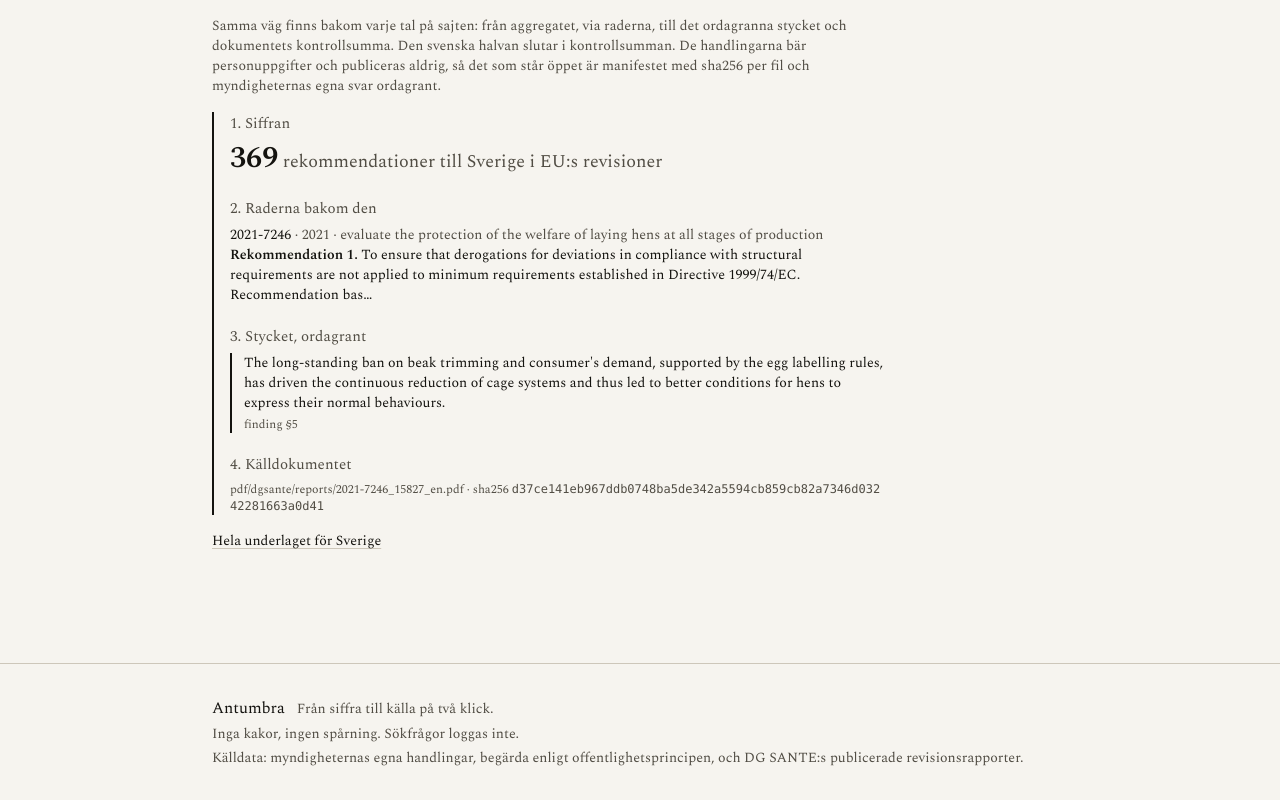
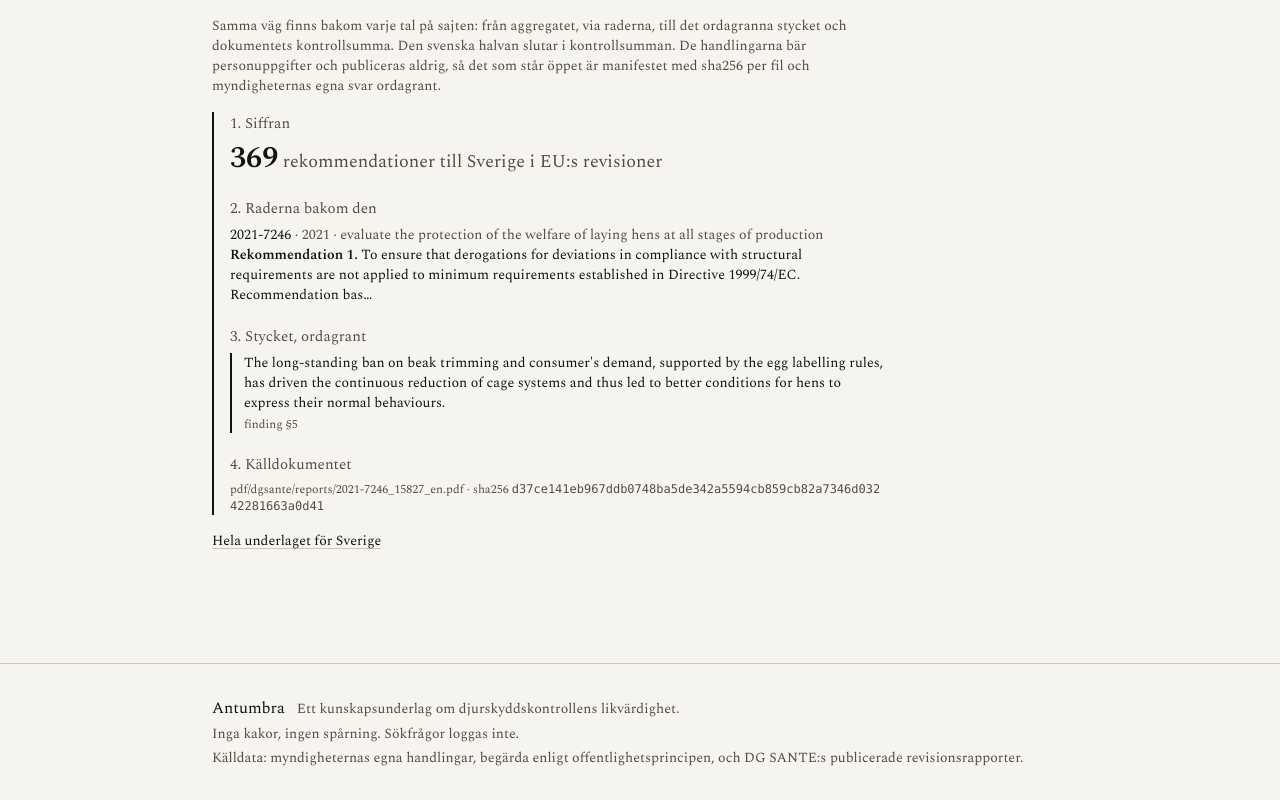
Before and after one commit to MartinBlomqvistDev/antumbra, a Next.js app in the folder web/: page / in a window 1280 px wide. Shown: the part 1196-1996 px from the top of the page. Built offline with nearby package versions, Linux system fonts and the light colour scheme; a web font is replaced by a local one.

Commit message:
fix: drop the log table's width floor, and replace a tagline the Swedish layer cannot keep

```diff
--- a/web/components/event-log.tsx
+++ b/web/components/event-log.tsx
@@ -5,7 +5,13 @@ import type { Copy } from "@/content/types";
 import type { LogRow } from "@/lib/log";
 
 /**
- * The protocol log as a filterable table. The full table is what the
+ * The protocol log as a filterable table. It carries no minimum width: the
+ * note column is prose, and a floor of 56rem inside a 56rem column with its
+ * own gutters put a horizontal scrollbar under the table and clipped the
+ * notes on an ordinary laptop. The short columns hold their line; the note
+ * wraps.
+ *
+ * The full table is what the
  * server renders, so without JavaScript every row is simply visible and
  * only the filter control is inert.
  */
@@ -39,7 +45,7 @@ export function EventLog({
         </select>
       </label>
       <div className="overflow-x-auto">
-        <table className="w-full min-w-[56rem] border-collapse text-sm">
+        <table className="w-full border-collapse text-sm">
           <thead>
             <tr className="border-b-2 border-ink text-left tablehead">
               <th scope="col" className="py-2 pr-3">
@@ -74,7 +80,9 @@ export function EventLog({
                 <td className="py-2 pr-3 whitespace-nowrap tabular-nums">
                   {row.datum}
                 </td>
-                <td className="py-2 pr-3 tabular-nums">{row.klockslag}</td>
+                <td className="py-2 pr-3 whitespace-nowrap tabular-nums">
+                  {row.klockslag}
+                </td>
                 <td className="py-2 pr-3">{row.kanal}</td>
                 <td className="py-2 pr-3">{row.myndighet}</td>
                 <td className="py-2 pr-3">{row.begaran}</td>
--- a/web/content/en.ts
+++ b/web/content/en.ts
@@ -5,7 +5,8 @@ export const en: Copy = {
   locale: "en",
   site: {
     name: "Antumbra",
-    tagline: "From figure to source in two clicks.",
+    tagline:
+      "An evidence base on the equivalence of animal welfare supervision.",
     description:
       "A measurement of Swedish animal welfare supervision, with the " +
       "EU's audits of member state control systems as its baseline. " +
--- a/web/content/sv.ts
+++ b/web/content/sv.ts
@@ -68,7 +68,7 @@ export const sv: Copy = {
   locale: "sv",
   site: {
     name: "Antumbra",
-    tagline: "Från siffra till källa på två klick.",
+    tagline: "Ett kunskapsunderlag om djurskyddskontrollens likvärdighet.",
     description:
       "En mätning av den svenska djurskyddstillsynen, med EU:s " +
       "revisioner av medlemsstaternas kontrollsystem som " +
```
Also changed, not shown: web/public/data/sverige.json, 1 other file (tests, documents, lock files or other folders).
